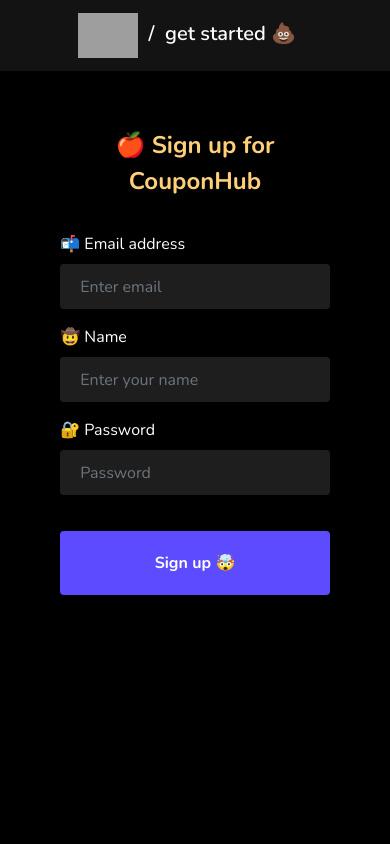
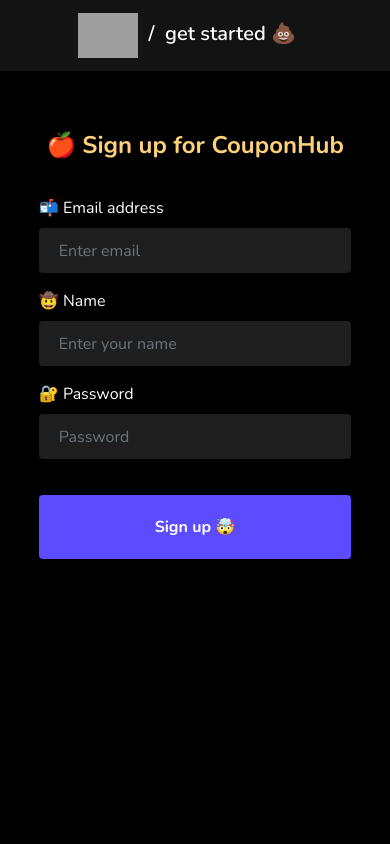
Before and after one commit to inframarauder/couponhub-frontend, a React (Create React App) app: page /signup in a window 390 px wide. Shown: the top 844 px of the page. Built offline with nearby package versions, Linux system fonts and the light colour scheme; grey boxes are pictures that could not be loaded.

Commit message:
Style fixes

```diff
--- a/public/styles.css
+++ b/public/styles.css
@@ -290,11 +290,11 @@
 
 @media (min-width: 320px) and (max-width: 480px) {
   .form-coupon-add {
-    width: 85% !important;
+    width: 96% !important;
   }
 
   .form-coupon-add-signup {
-    width: 85% !important;
+    width: 96% !important;
   }
 
   .alert-box {
```
